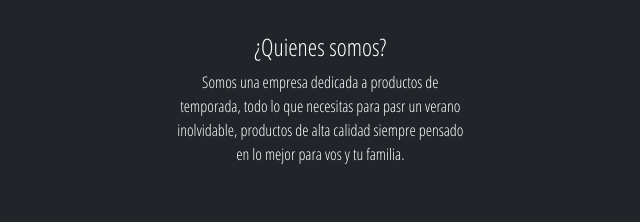
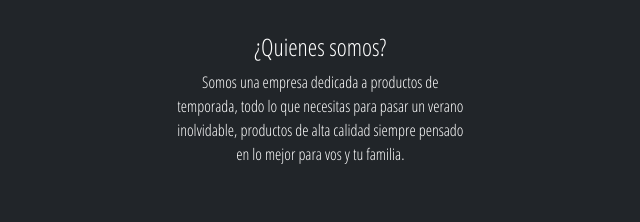
Before and after one commit to DesarrolloWeb2024/E-commerce, a website: page public/index.html in a window 1280 px wide. Shown: the part 1039-1261 px from the top of the page, 309-949 px from the left. Drawn offline with nearby package versions, Linux system fonts and the light colour scheme; no server answers.

Commit message:
cambios nose

```diff
--- a/public/index.html
+++ b/public/index.html
@@ -184,7 +184,7 @@
                         <h4>¿Quienes somos?</h4>
                     </div>
                     <div class="col-13 ">
-                        <p>Somos una empresa dedicada a productos de temporada, todo lo que necesitas para pasr un  verano inolvidable, productos de alta calidad siempre pensado en lo mejor para vos y tu familia. </p>
+                        <p>Somos una empresa dedicada a productos de temporada, todo lo que necesitas para pasar un  verano inolvidable, productos de alta calidad siempre pensado en lo mejor para vos y tu familia. </p>
                     </div>
                 </div>
             </div>
```
